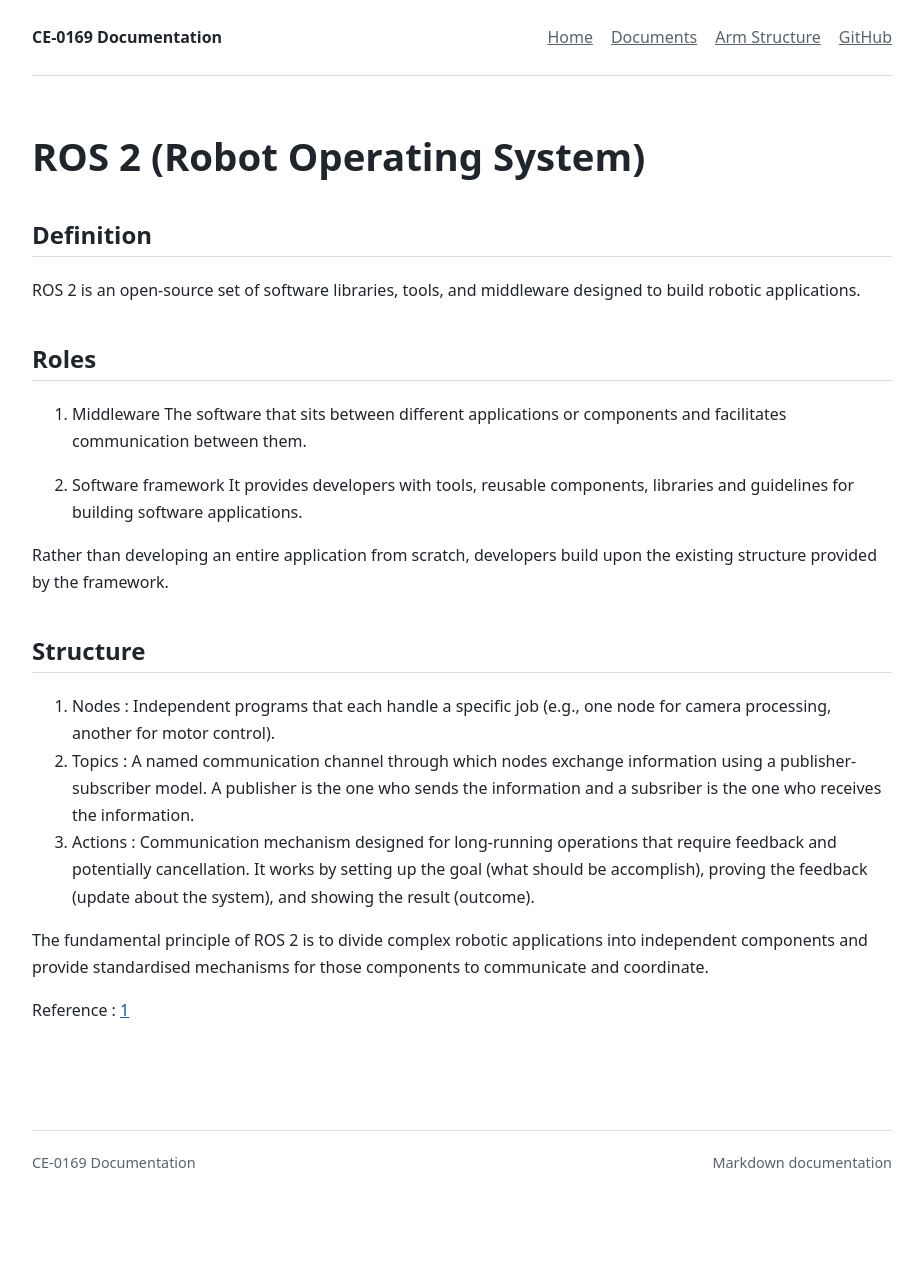
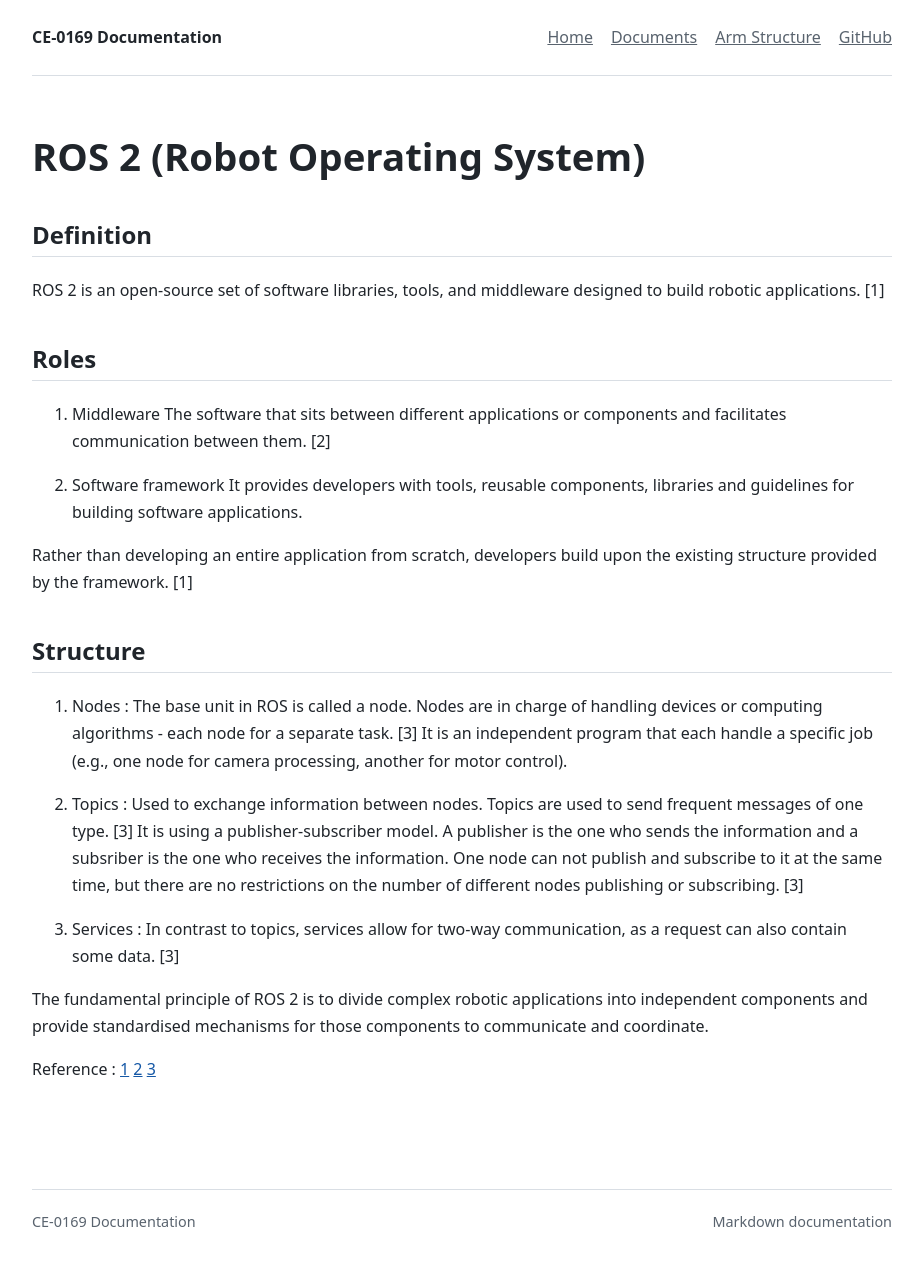
Before and after one commit to Suraset-Khurasee/rnd01, a Jekyll site: the page built from docs/d3/ROS2.md, in a window 1280 px wide. Shown: the whole page, without its empty margins (178-1101 px from the left). Built offline with Jekyll 4.4.1, drawn with Linux system fonts in a browser that asks for light colours; before the commit the page ends 1204 px from its top, so only the background shows below that.

Commit message:
reference ros2

```diff
--- a/docs/d3/ROS2.md
+++ b/docs/d3/ROS2.md
@@ -4,24 +4,31 @@ title: ROS-2
 ---
 # ROS 2 (Robot Operating System)
 
+
 ## Definition
-ROS 2 is an open-source set of software libraries, tools, and middleware designed to build robotic applications.
+ROS 2 is an open-source set of software libraries, tools, and middleware designed to build robotic applications. [1]
+
 
 ## Roles
 1. Middleware
-The software that sits between different applications or components and facilitates communication between them.
+The software that sits between different applications or components and facilitates communication between them. [2]
 
 2. Software framework
 It provides developers with tools, reusable components, libraries and guidelines for building software applications.
 
-Rather than developing an entire application from scratch, developers build upon the existing structure provided by the framework.
+Rather than developing an entire application from scratch, developers build upon the existing structure provided by the framework. [1]
+
 
 ## Structure
-1. Nodes :  Independent programs that each handle a specific job (e.g., one node for camera processing, another for motor control).
-2. Topics : A named communication channel through which nodes exchange information using a publisher-subscriber model. A publisher is the one who sends the information and a subsriber is the one who receives the information.
-3. Actions : Communication mechanism designed for long-running operations that require feedback and potentially cancellation. It works by setting up the goal (what should be accomplish), proving the feedback (update about the system), and showing the result (outcome).
+1. Nodes : The base unit in ROS is called a node. Nodes are in charge of handling devices or computing algorithms - each node for a separate task. [3] It is an independent program that each handle a specific job (e.g., one node for camera processing, another for motor control).
+
+2. Topics : Used to exchange information between nodes. Topics are used to send frequent messages of one type. [3] It is using a publisher-subscriber model. A publisher is the one who sends the information and a subsriber is the one who receives the information. One node can not publish and subscribe to it at the same time, but there are no restrictions on the number of different nodes publishing or subscribing. [3]
+
+3. Services : In contrast to topics, services allow for two-way communication, as a request can also contain some data. [3]
 
 The fundamental principle of ROS 2 is to divide complex robotic applications into independent components and provide standardised mechanisms for those components to communicate and coordinate.
 
 Reference :
-[1](https://husarion.com/tutorials/ros2-tutorials/1-ros2-introduction/)
+[1](https://docs.ros.org/en/lyrical/index.html)
+[2](https://repo.test.ros2.org/en/kilted/Concepts/Basic.html)
+[3](https://husarion.com/tutorials/ros2-tutorials/1-ros2-introduction/)
```
